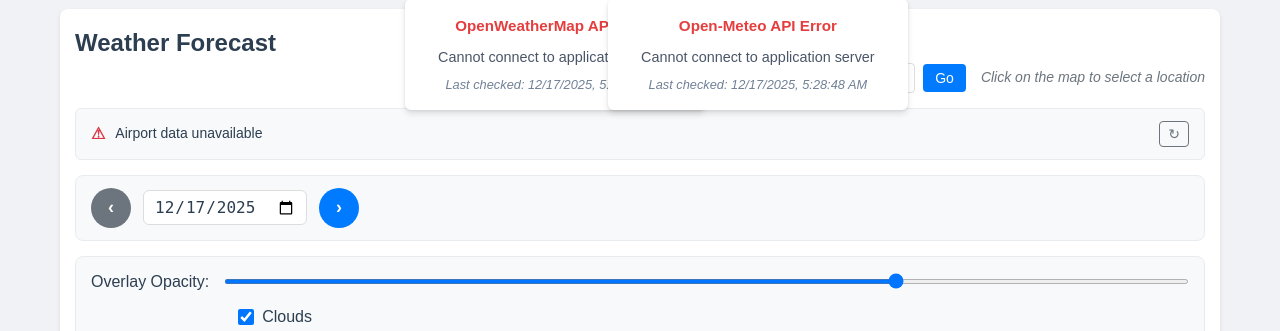
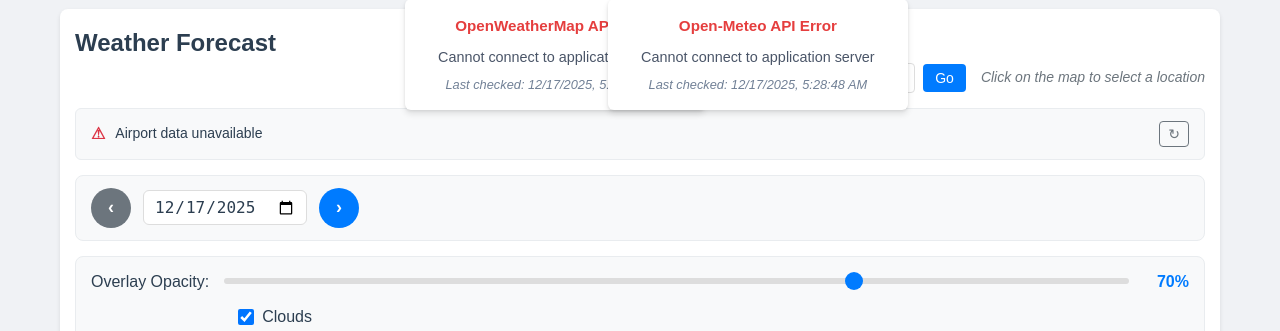
Before and after one commit to jordanhubbard/vfr-flightplanner, a Python web app: template templates/index.html in a window 1280 px wide. Shown: the part 125-456 px from the top of the page. Run offline with Jinja, Linux system fonts and the light colour scheme; the template is opened without the code that fills it, so the values that code supplies are empty.

Commit message:
Fix opacity slider control visibility and interactivity
- Add proper styling for range input slider with visible thumb
- Add webkit and moz-specific styles for cross-browser support
- Add percentage display next to slider showing current value
- Update JavaScript to dynamically update percentage display
- Improve slider visual feedback with hover effects and transitions

Fixes: vfr-flightplanner-9hy

Co-authored-by: factory-droid[bot] <138933559+factory-droid[bot]@users.noreply.github.com>

```diff
--- a/app/static/css/style.css
+++ b/app/static/css/style.css
@@ -376,6 +376,13 @@ header h1 {
     min-width: fit-content;
 }
 
+#opacity-value {
+    font-weight: 600;
+    color: #007bff;
+    min-width: 45px;
+    text-align: right;
+}
+
 .checkbox-group {
     display: flex;
     gap: 15px;
@@ -400,10 +407,43 @@ header h1 {
 
 input[type="range"] {
     flex-grow: 1;
-    height: 5px;
+    min-width: 200px;
+    height: 6px;
+    -webkit-appearance: none;
+    appearance: none;
     background-color: #ddd;
     border-radius: 5px;
     outline: none;
+    cursor: pointer;
+}
+
+input[type="range"]::-webkit-slider-thumb {
+    -webkit-appearance: none;
+    appearance: none;
+    width: 18px;
+    height: 18px;
+    background: #007bff;
+    border-radius: 50%;
+    cursor: pointer;
+    transition: background 0.15s ease-in-out;
+}
+
+input[type="range"]::-webkit-slider-thumb:hover {
+    background: #0056b3;
+}
+
+input[type="range"]::-moz-range-thumb {
+    width: 18px;
+    height: 18px;
+    background: #007bff;
+    border: none;
+    border-radius: 50%;
+    cursor: pointer;
+    transition: background 0.15s ease-in-out;
+}
+
+input[type="range"]::-moz-range-thumb:hover {
+    background: #0056b3;
 }
 
 .main-content {
--- a/app/static/js/script.js
+++ b/app/static/js/script.js
@@ -1384,8 +1384,17 @@ Object.entries(overlayCheckboxes).forEach(([type, checkbox]) => {
 });
 
 // Handle opacity changes
+const opacityValue = document.getElementById('opacity-value');
 opacitySlider.addEventListener('input', (e) => {
     const opacity = e.target.value / 100;
+    const percentage = e.target.value;
+
+    // Update the displayed value
+    if (opacityValue) {
+        opacityValue.textContent = percentage + '%';
+    }
+
+    // Update all active weather layers
     Object.values(weatherLayers).forEach(layer => {
         if (map.hasLayer(layer)) {
             layer.setOpacity(opacity);
--- a/templates/index.html
+++ b/templates/index.html
@@ -93,6 +93,7 @@
                 <div class="control-group">
                     <label for="overlay-opacity">Overlay Opacity:</label>
                     <input type="range" id="overlay-opacity" min="0" max="100" value="70">
+                    <span id="opacity-value">70%</span>
                 </div>
 
                 <div class="control-group">
```
Also changed, not shown: 1 other file.
